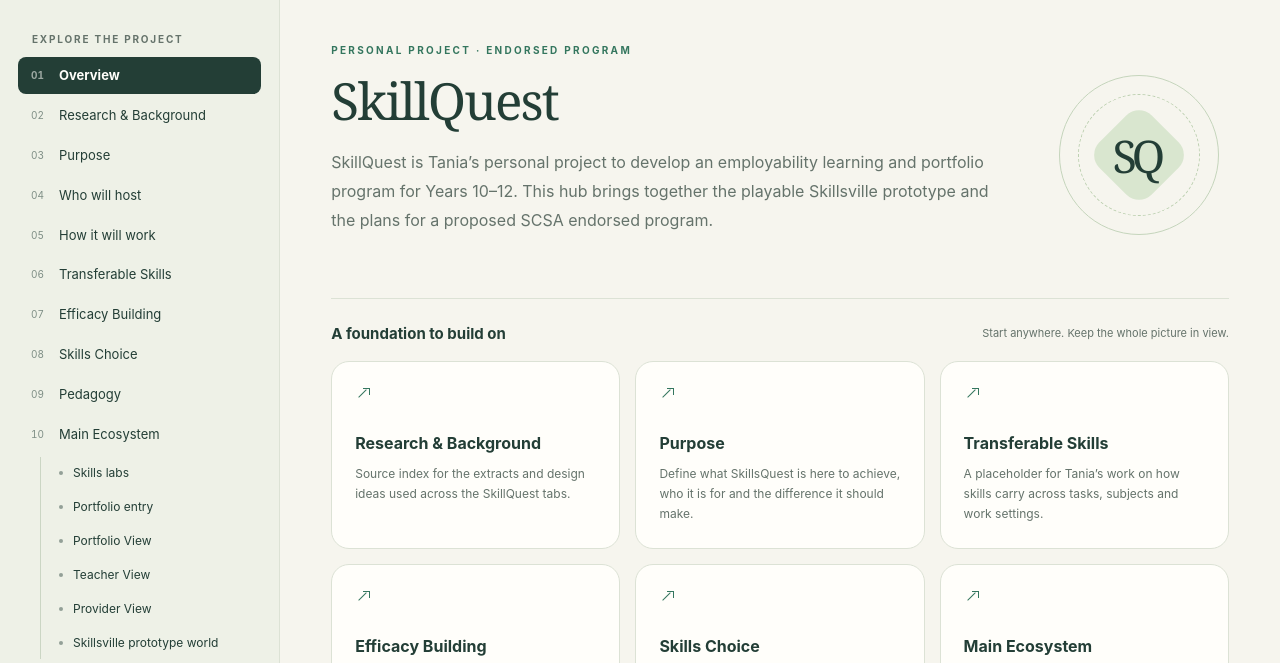
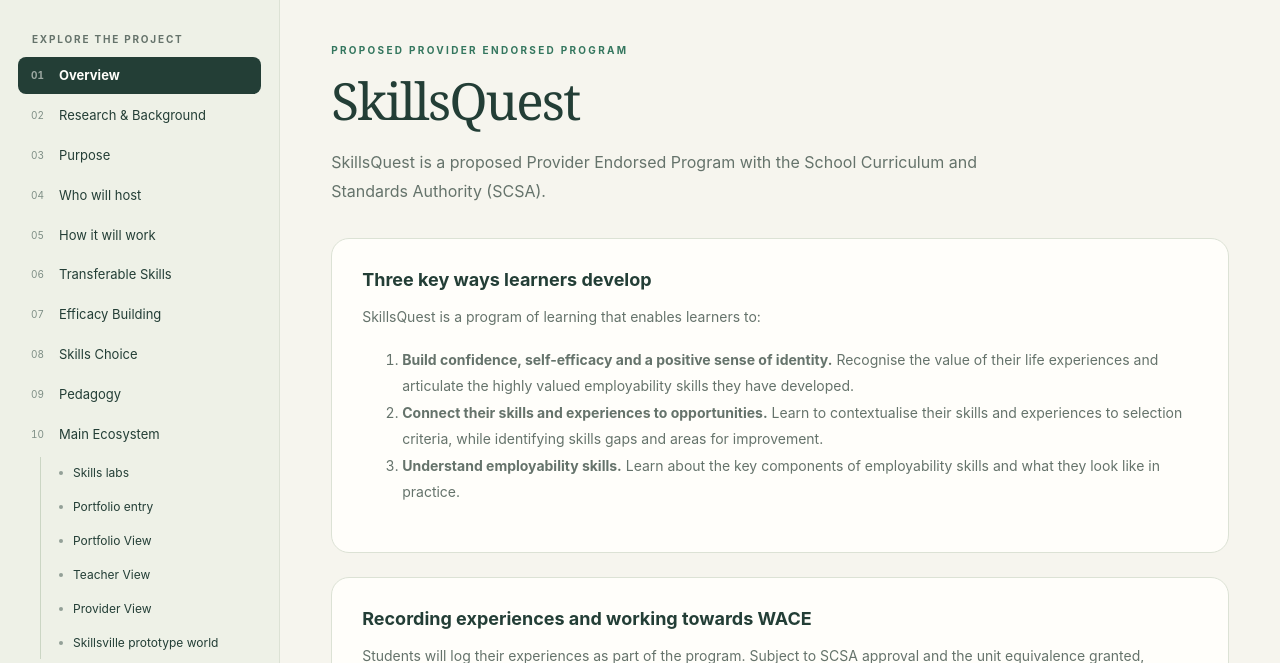
Before and after one commit to taniab1975/SkillsQuest, a plain HTML site: page index.html in a window 1280 px wide. Shown: the part 78-741 px from the top of the page. Drawn offline with Linux system fonts and the light colour scheme.

Commit message:
Replace Overview with SkillsQuest three-part program purpose

```diff
--- a/app.js
+++ b/app.js
@@ -1,6 +1,6 @@
 'use strict';
 const pages = [
- {id:'overview',title:'Overview',intro:'SkillQuest is Tania’s personal project to develop an employability learning and portfolio program for Years 10–12. This hub brings together the playable Skillsville prototype and the plans for a proposed SCSA endorsed program.'},
+ {id:'overview',title:'Overview',intro:'SkillsQuest is a proposed Provider Endorsed Program with the School Curriculum and Standards Authority (SCSA).'},
  {id:'research-background',title:'Research & Background',intro:'Source index for the extracts and design ideas used across the SkillQuest tabs.'},
  {id:'purpose',title:'Purpose',intro:'Define what SkillsQuest is here to achieve, who it is for and the difference it should make.'},
  {id:'who-will-host',title:'Who will host',intro:'Explore who could host, own and support the program. No host has been confirmed.'},
@@ -679,7 +679,7 @@ function render(focus=false){let [id, sourceId]=location.hash.slice(1).split('/'
  else if(p.href)main.innerHTML=`${header}<p><a href="${p.href}" target="_blank" rel="noopener">Open Skillsville in a full window ↗</a></p><iframe class="world-frame" title="Skillsville prototype world" src="${p.href}" allow="fullscreen" allowfullscreen></iframe>`;
  else if(p.post)main.innerHTML=`${header}${postFigure(p.post)}`;
  else if(id==='research-background')main.innerHTML=`${header}${researchLibrary()}`;
- else if(id==='overview')main.innerHTML=`<div class="hero"><div>${header}</div><div class="hero-mark" aria-hidden="true"><span>SQ</span></div></div><div class="section-bar"><h2>A foundation to build on</h2><span>Start anywhere. Keep the whole picture in view.</span></div>${cards(['research-background','purpose','transferable-skills','efficacy-building','skills-choice','main-ecosystem','pedagogy','assessment','scsa-application'])}<div class="note"><span class="note-icon" aria-hidden="true">i</span><div><strong>Program in development</strong><br>The prototype and first program drafts are available here. Hosting, the formal framework and completion criteria are open for review.</div></div>`;
+ else if(id==='overview')main.innerHTML=`<p class="eyebrow">Proposed Provider Endorsed Program</p><h1 id="page-title">SkillsQuest</h1><p class="lead">${p.intro}</p><section class="content-panel"><h2>Three key ways learners develop</h2><p>SkillsQuest is a program of learning that enables learners to:</p><ol><li><strong>Build confidence, self-efficacy and a positive sense of identity.</strong> Recognise the value of their life experiences and articulate the highly valued employability skills they have developed.</li><li><strong>Connect their skills and experiences to opportunities.</strong> Learn to contextualise their skills and experiences to selection criteria, while identifying skills gaps and areas for improvement.</li><li><strong>Understand employability skills.</strong> Learn about the key components of employability skills and what they look like in practice.</li></ol></section><section class="content-panel" style="margin-top:24px"><h2>Recording experiences and working towards WACE</h2><p>Students will log their experiences as part of the program. Subject to SCSA approval and the unit equivalence granted, successful completion may contribute unit equivalents towards the Western Australian Certificate of Education (WACE), including its C-grade requirement.</p><p><strong>SkillsQuest is not yet SCSA endorsed.</strong></p></section>`;
  else if(p.children)main.innerHTML=`${header}<div class="section-bar"><h2>Explore this part of the program</h2><span>${p.children.length} connected sections</span></div>${cards(p.children)}`;
  else {
   const draft = drafts[id];
--- a/index.html
+++ b/index.html
@@ -3,7 +3,7 @@
 <head>
 <meta charset="utf-8"><meta name="viewport" content="width=device-width,initial-scale=1">
 <meta name="description" content="SkillsQuest — a working space for shaping a skills learning program."><title>SkillsQuest · Project hub</title>
-<link rel="stylesheet" href="styles.css?v=skillsville-embedded-20261116"><script src="app.js?v=skillsville-embedded-20261116" defer></script>
+<link rel="stylesheet" href="styles.css?v=skillsville-embedded-20261116"><script src="app.js?v=overview-20261116" defer></script>
 <style>
 .source-slide { margin: 1.5rem 0 0; break-inside: avoid; }
 .source-slide + .source-slide { padding-top: 1rem; border-top: 1px solid #dce2d5; }
```
